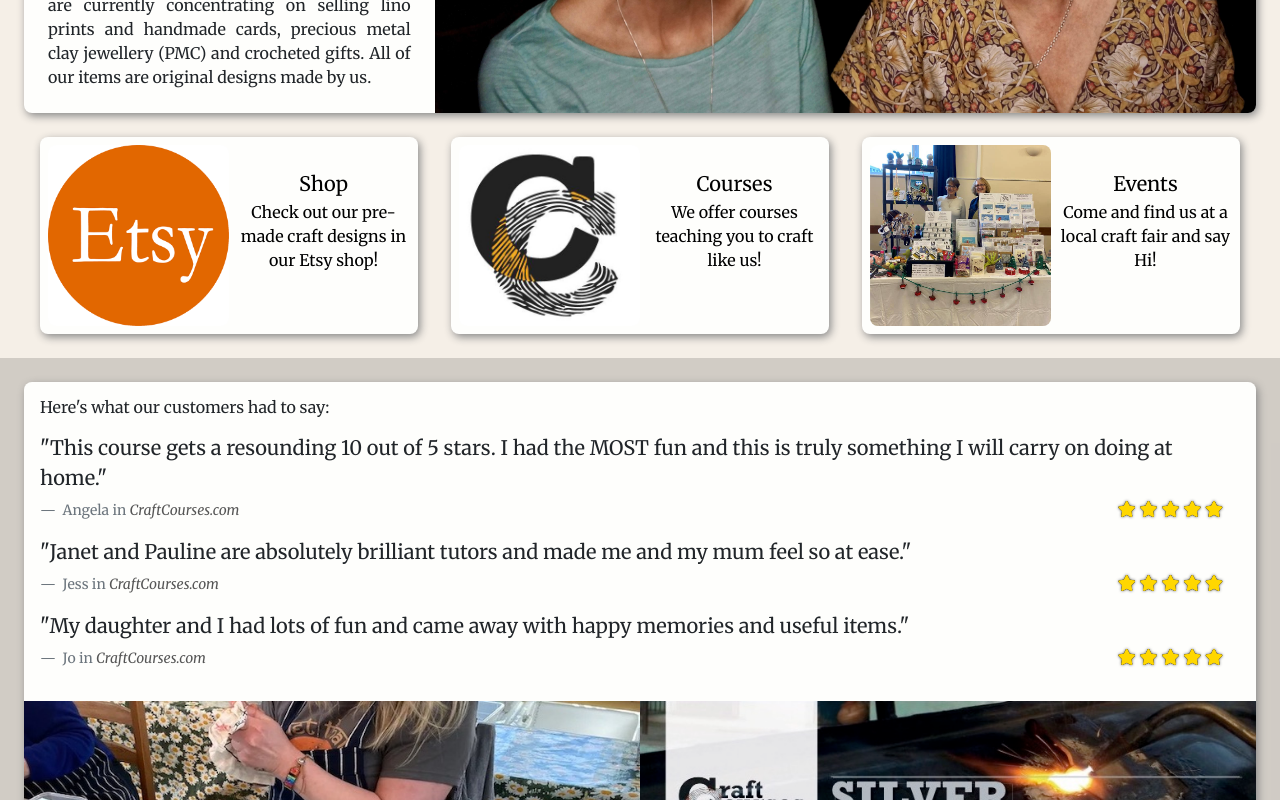
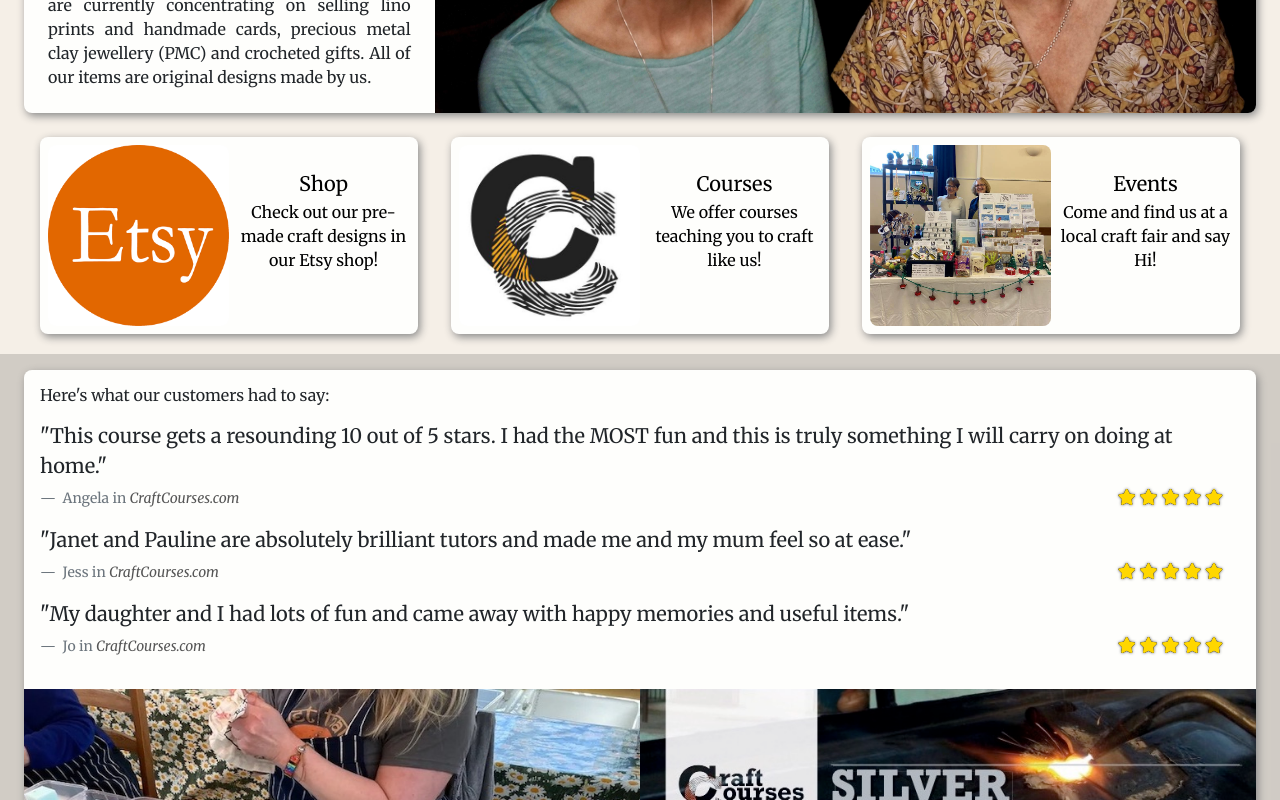
Before and after one commit to DanHodgson12/Sumerata-Designs, a plain HTML site: page index.html in a window 1280 px wide. Shown: the part 320-1120 px from the top of the page. Drawn offline with nearby package versions, Linux system fonts and the light colour scheme.

Commit message:
adjusted padding for all containers on main page

```diff
--- a/index.html
+++ b/index.html
@@ -69,7 +69,7 @@
 
     <main>
         <!-- About Us -->
-        <div id="about-container" class="container-fluid pt-2 pt-sm-3 pb-3 px-sm-4">
+        <div id="about-container" class="container-fluid py-2 py-sm-3 px-sm-4">
             <div class="card about-card rounded-3 border-0 b-shadow mx-auto">
                 <div class="row m-0">
                     <div class="col-lg-4 order-2 order-lg-1 p-0">
@@ -99,7 +99,7 @@
         <!-- About Us -->
 
         <!-- Shop/Courses/Events -->
-        <div id="shops-container" class="container-fluid pt-2 pb-2 px-sm-4">
+        <div id="shops-container" class="container-fluid pt-2 pb-sm-1 px-sm-4">
             <div class="row row-cols-1 row-cols-sm-3 shop-cards mx-auto">
 
                 <div class="col p-0">
@@ -164,7 +164,7 @@
         <!-- Shop/Courses/Events -->
 
         <!-- Reviews/Testimonies -->
-        <div id="review-container" class="container-fluid review-bg py-4 px-sm-4">
+        <div id="review-container" class="container-fluid review-bg py-3 px-sm-4">
             <div class="review-cards rounded-3 b-shadow mx-auto">
                 <div class="row mx-0">
 
```
